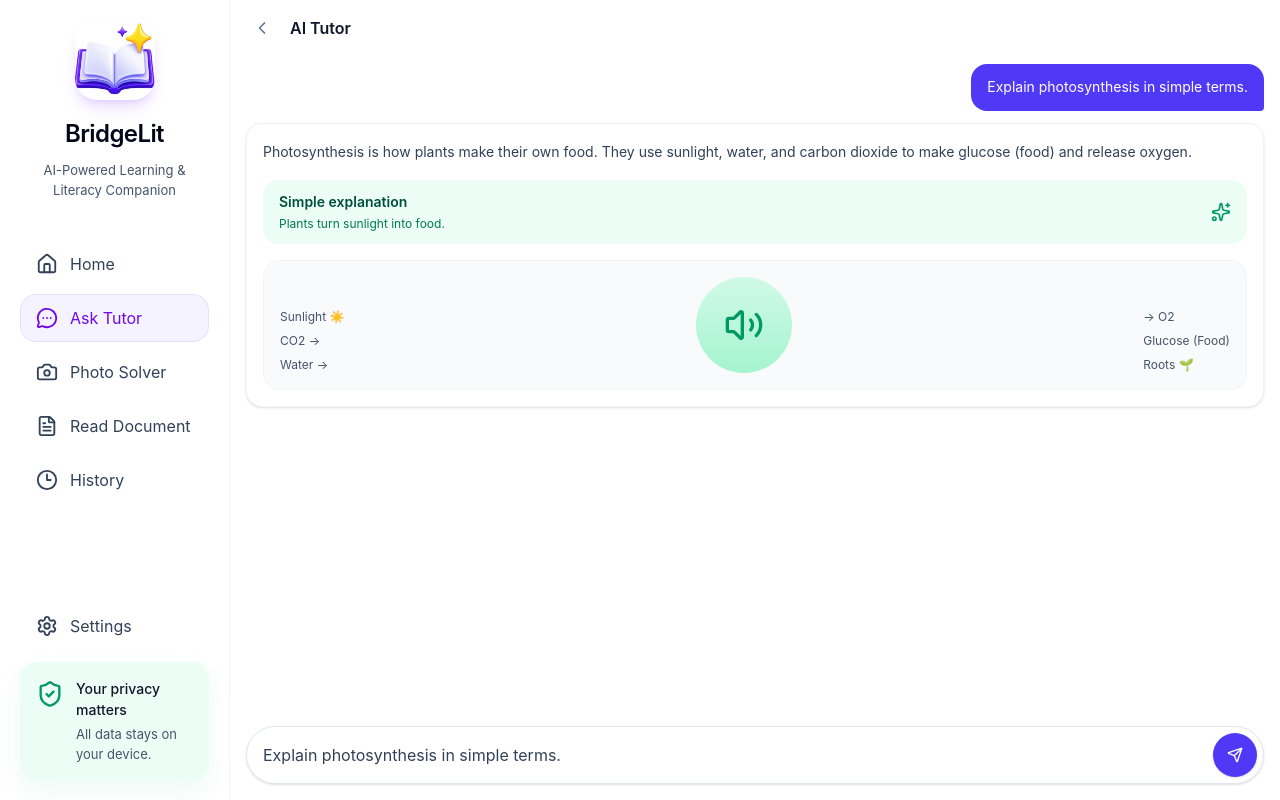
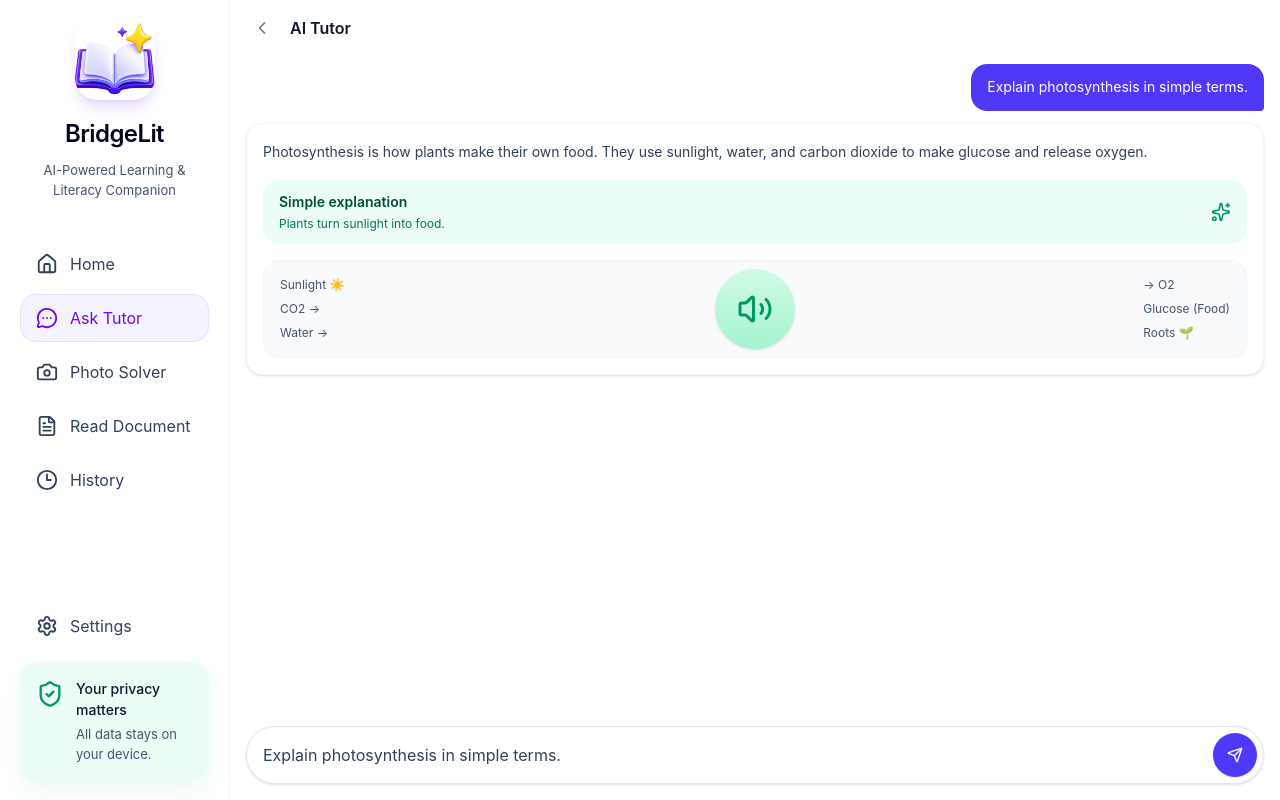
Before and after one commit to raji-ayyub/bridgelit, a Next.js app: page /tutor in a window 1280 px wide. Built offline with nearby package versions, Linux system fonts and the light colour scheme.

Commit message:
add demo voice over explanation

```diff
--- a/src/app/tutor/page.tsx
+++ b/src/app/tutor/page.tsx
@@ -12,6 +12,17 @@
 export default function TutorPage() {
   const router = useRouter();
   const [prompt, setPrompt] = useState("Explain photosynthesis in simple terms.");
+  const explanation =
+    "Photosynthesis is how plants make their own food. They use sunlight, water, and carbon dioxide to make glucose and release oxygen.";
+
+  function handleSpeak() {
+    if (typeof window === "undefined" || !("speechSynthesis" in window)) return;
+    window.speechSynthesis.cancel();
+    const utterance = new SpeechSynthesisUtterance(explanation);
+    utterance.rate = 0.95;
+    utterance.pitch = 1;
+    window.speechSynthesis.speak(utterance);
+  }
 
   return (
     <>
@@ -22,10 +33,7 @@
           <ChatBubble role="user">{prompt}</ChatBubble>
 
           <Card className="overflow-hidden p-4">
-            <p className="text-sm leading-6 text-slate-700">
-              Photosynthesis is how plants make their own food. They use sunlight, water, and carbon dioxide to make glucose
-              (food) and release oxygen.
-            </p>
+            <p className="text-sm leading-6 text-slate-700">{explanation}</p>
             <div className="mt-4 flex items-center justify-between rounded-2xl bg-emerald-50 px-4 py-3">
               <div>
                 <p className="text-sm font-semibold text-emerald-900">Simple explanation</p>
@@ -33,17 +41,20 @@
               </div>
               <Sparkles className="h-5 w-5 text-emerald-600" />
             </div>
-            <div className="mt-4 flex items-end justify-between rounded-2xl border border-slate-100 bg-slate-50 p-4">
+            <div className="relative mt-4 flex items-end justify-between rounded-2xl border border-slate-100 bg-slate-50 p-4">
               <div className="space-y-2 text-xs text-slate-600">
                 <p>Sunlight ☀️</p>
                 <p>CO2 →</p>
                 <p>Water →</p>
               </div>
-              <div className="flex flex-col items-center gap-1">
-                <div className="flex h-24 w-24 items-center justify-center rounded-full bg-gradient-to-b from-emerald-100 to-emerald-200 text-emerald-600">
-                  <Volume2 className="h-10 w-10" />
-                </div>
-              </div>
+              <button
+                type="button"
+                onClick={handleSpeak}
+                aria-label="Read explanation aloud"
+                className="absolute left-1/2 top-1/2 flex h-20 w-20 -translate-x-1/2 -translate-y-1/2 items-center justify-center rounded-full bg-gradient-to-b from-emerald-100 to-emerald-200 text-emerald-600 shadow-sm transition hover:scale-105 active:scale-95"
+              >
+                <Volume2 className="h-9 w-9" />
+              </button>
               <div className="space-y-2 text-xs text-slate-600">
                 <p>→ O2</p>
                 <p>Glucose (Food)</p>
```
